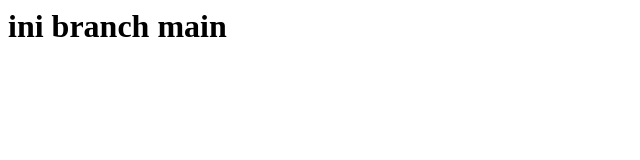
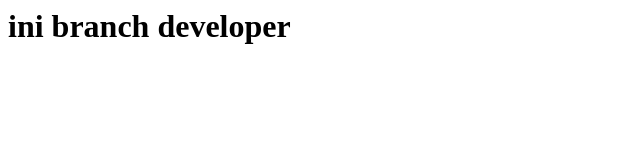
Before and after one commit to hairara/Pelatihan, a plain HTML site: page index.html in a window 1280 px wide. Shown: the whole page, without its empty margins (0-640 px from the left). Drawn offline with Linux system fonts and the light colour scheme.

Commit message:
tag h1 developer

```diff
--- a/index.html
+++ b/index.html
@@ -6,6 +6,6 @@
     <title>Document</title>
 </head>
 <body>
-    <h1>ini branch main</h1>
+    <h1>ini branch developer</h1>
 </body>
 </html>
```
